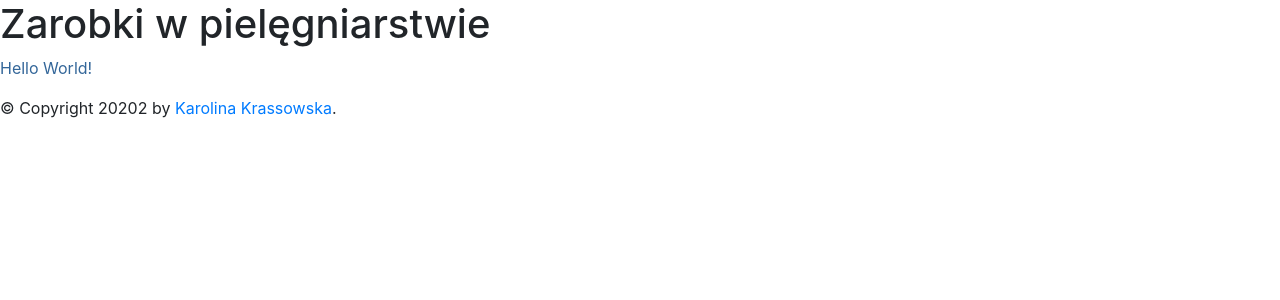
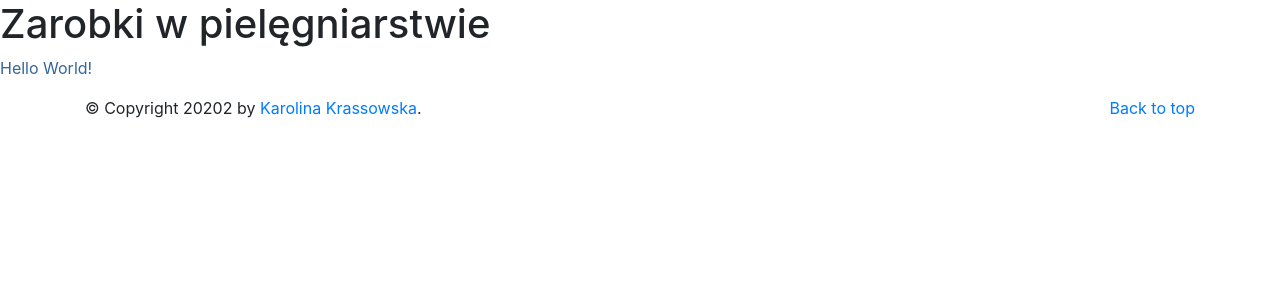
Before and after one commit to krassowska/nurses-earnings, a Flask app: page / in a window 1280 px wide. Shown: the part 56-356 px from the top of the page. Run offline with Flask 2, Linux system fonts and the light colour scheme; some libraries are stand-ins or nearby versions.

Commit message:
Add footer

```diff
--- a/website/templates/base.html
+++ b/website/templates/base.html
@@ -36,11 +36,17 @@
     </nav>
 
     <div id="content">{% block content %}{% endblock %}</div>
-    <div id="footer">
+
+    <footer class="container">
         {% block footer %}
-        &copy; Copyright 20202 by <a href="https://github.com/krassowska">Karolina Krassowska</a>.
+        <p class="float-right">
+            <a href="#">Back to top</a>
+        </p>
+        <p>
+            &copy; Copyright 20202 by <a href="https://github.com/krassowska">Karolina Krassowska</a>.
+        </p>
         {% endblock %}
-    </div>
+    </footer>
 
     <!-- Optional JavaScript -->
     <!-- jQuery first, then Popper.js, then Bootstrap JS -->
```
